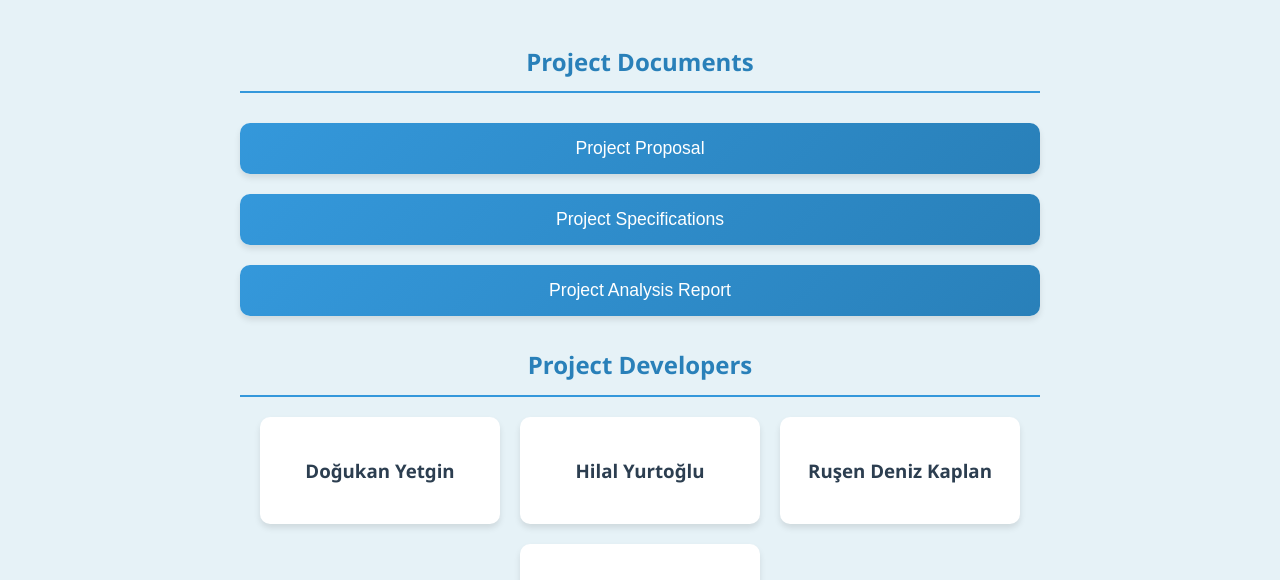
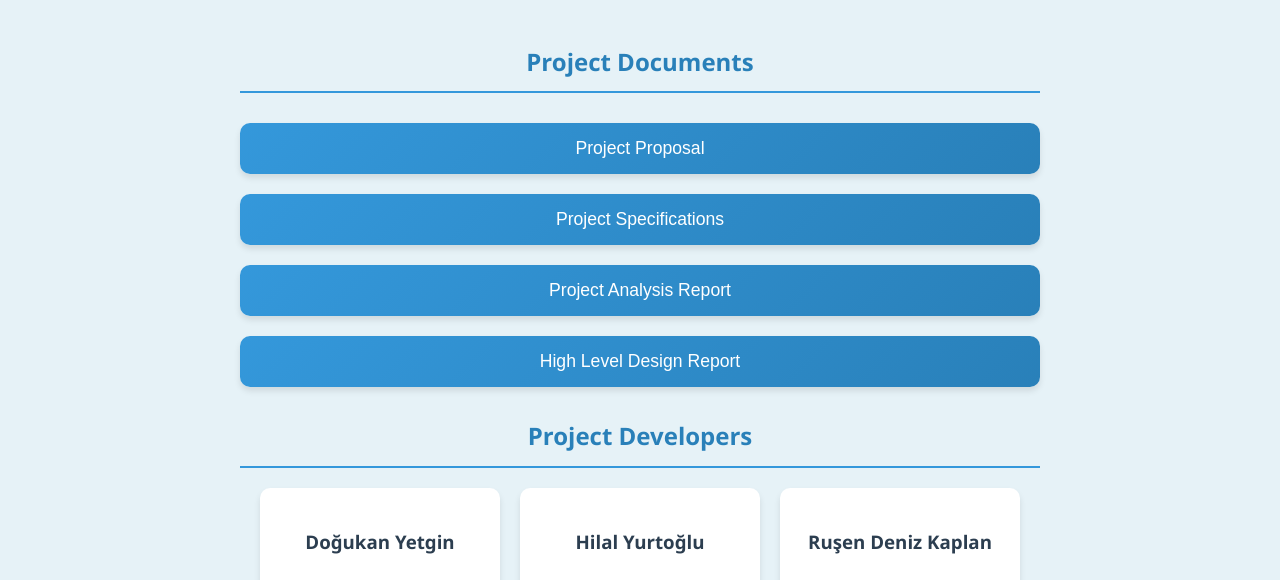
Before and after one commit to bookwormzn/XAI-Healthcare-Bot, a plain HTML site: page webpage.html in a window 1280 px wide. Shown: the part 181-761 px from the top of the page. Drawn offline with Linux system fonts and the light colour scheme.

Commit message:
Second Commit

```diff
--- a/webpage.html
+++ b/webpage.html
@@ -209,8 +209,15 @@
                 Project Analysis Report
             </button>
         </div>
+        <div class="doc-item">
+            <button onclick="openPDF('./HighLevel.pdf')">
+                High Level Design Report
+            </button>
+        </div>
         </div>
     </main>
+
+
 
     <section id="developers" class="developers">
         <h2>Project Developers</h2>
```
Also changed, not shown: 1 other file.
